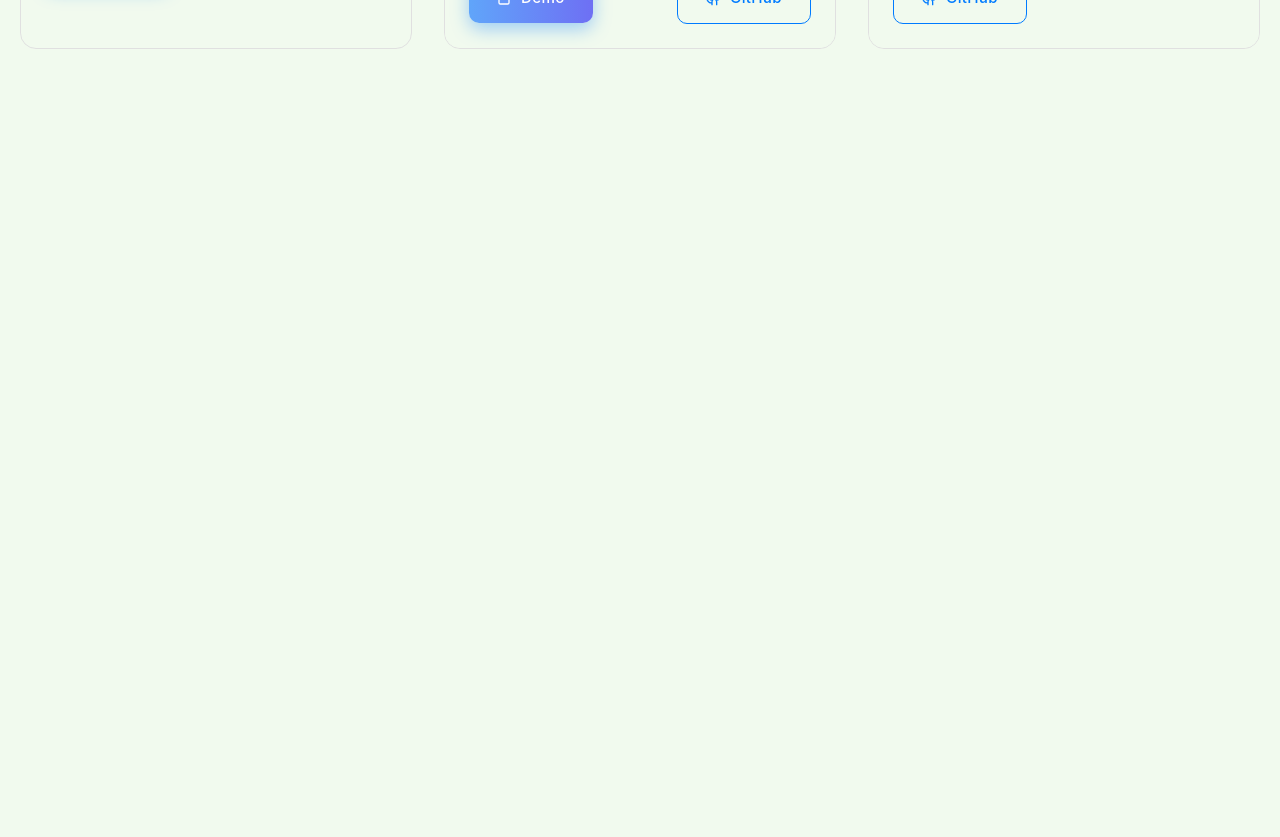
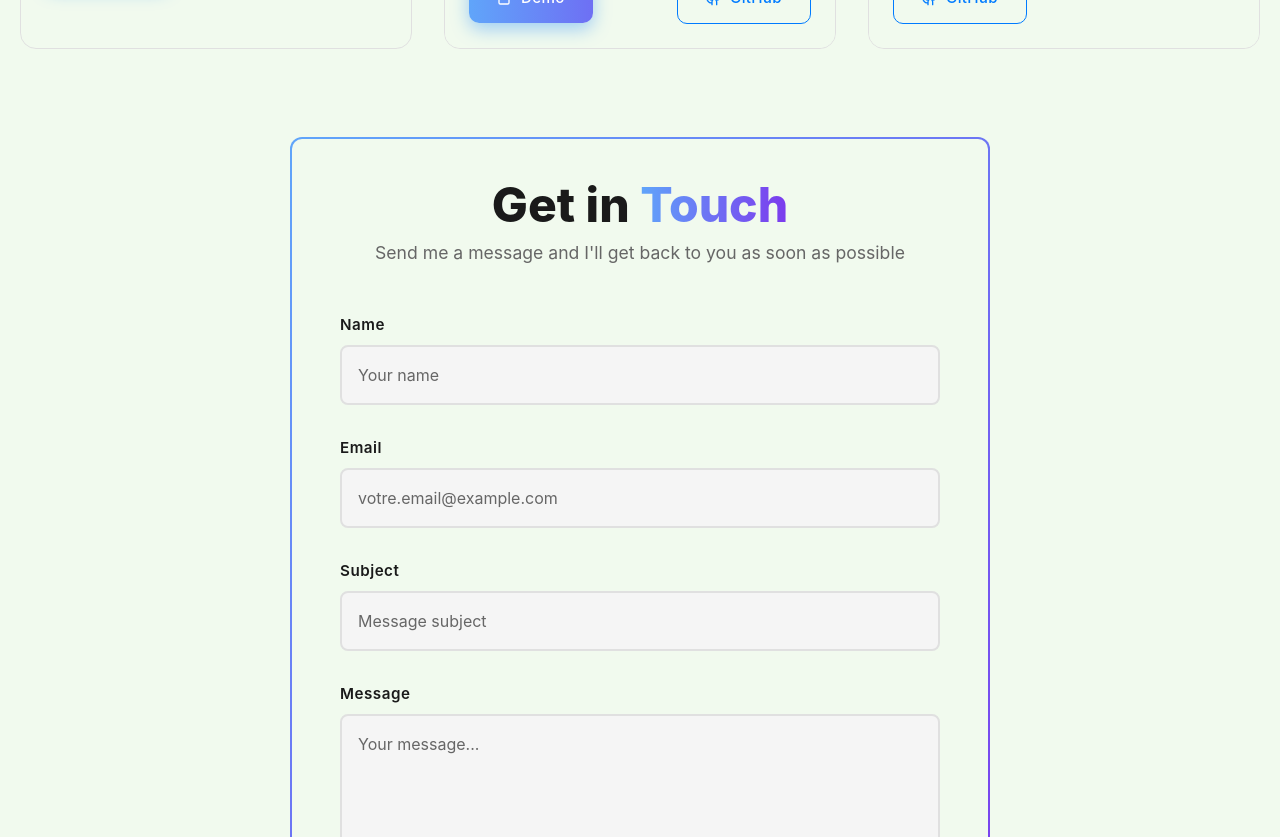
Before and after one commit to MamitianaAntonio/my-portfolio, a React (Vite) app: page / in a window 1280 px wide. Shown: the part 1960-2797 px from the top of the page. Before the commit the page ends 2089 px from the top, so only its background shows below. Built offline with nearby package versions, Linux system fonts and the light colour scheme.

Commit message:
feat(form) : create form field and implement emailJS into it

```diff
--- a/package.json
+++ b/package.json
@@ -10,6 +10,7 @@
     "preview": "vite preview"
   },
   "dependencies": {
+    "@emailjs/browser": "^4.4.1",
     "@fortawesome/fontawesome-svg-core": "^7.1.0",
     "@fortawesome/free-solid-svg-icons": "^7.1.0",
     "@fortawesome/react-fontawesome": "^3.1.1",
--- a/src/App.jsx
+++ b/src/App.jsx
@@ -2,6 +2,7 @@ import Navbar from "./components/layout/Navbar.jsx";
 import Hero from "./components/sections/Hero.jsx";
 import Project from "./components/sections/Project.jsx";
 import Skills from "./components/sections/Skills.jsx";
+import Contact from "./components/sections/Contact.jsx";
 
 export const App = () => {
   return (
@@ -10,6 +11,7 @@ export const App = () => {
       <Hero />
       <Skills />
       <Project />
+      <Contact />
     </>
   );
 };
--- /dev/null
+++ b/src/components/sections/Contact.css
@@ -0,0 +1,162 @@
+/* Section */
+.contact-section {
+  background: var(--bg-primary);
+  padding: 0.5rem 1rem;
+  overflow: hidden;
+  display: flex;
+  align-items: center;
+  justify-content: center;
+  min-height: auto;
+}
+
+.contact-container {
+  max-width: 700px;
+  width: 100%;
+  display: flex;
+  flex-direction: column;
+  align-items: center;
+  position: relative;
+  padding: 2.5rem;
+  border-radius: 12px;
+  background: var(--bg-primary);
+  background-image:
+    linear-gradient(var(--bg-primary), var(--bg-primary)),
+    linear-gradient(135deg, var(--gradient-from), var(--gradient-to));
+  background-origin: border-box;
+  background-clip: padding-box, border-box;
+  border: 2px solid transparent;
+}
+
+.contact-section h2 {
+  font-size: clamp(2rem, 5vw, 3rem);
+  font-weight: 800;
+  color: var(--text-primary);
+  text-align: center;
+  margin-bottom: 0.5rem;
+  line-height: 1.1;
+}
+
+.section-subtitle {
+  text-align: center;
+  color: var(--text-secondary);
+  margin-bottom: 3rem;
+  font-size: clamp(0.9rem, 2vw, 1.1rem);
+  max-width: 600px;
+  margin-left: auto;
+  margin-right: auto;
+}
+
+/* Form */
+.contact-form {
+  width: 100%;
+  max-width: 600px;
+  display: flex;
+  flex-direction: column;
+  gap: 2rem;
+  animation: fadeInUp 0.6s ease-out 0.2s both;
+}
+
+@keyframes fadeInUp {
+  from {
+    opacity: 0;
+    transform: translateY(30px);
+  }
+  to {
+    opacity: 1;
+    transform: translateY(0);
+  }
+}
+
+.form-group {
+  display: flex;
+  flex-direction: column;
+  gap: 0.5rem;
+}
+
+.form-group label {
+  font-weight: 600;
+  color: var(--text-primary);
+  font-size: 0.95rem;
+  letter-spacing: 0.5px;
+}
+
+.form-group input,
+.form-group textarea {
+  padding: 1rem;
+  border: 2px solid var(--border-color);
+  border-radius: 8px;
+  background: var(--bg-secondary);
+  color: var(--text-primary);
+  font-family: inherit;
+  font-size: 1rem;
+  transition: all 0.3s ease;
+}
+
+.form-group input::placeholder,
+.form-group textarea::placeholder {
+  color: var(--text-secondary);
+}
+
+.form-group input:focus,
+.form-group textarea:focus {
+  outline: none;
+  border-color: var(--accent-color);
+  background: var(--bg-primary);
+  box-shadow: 0 0 0 3px rgba(96, 165, 250, 0.1);
+}
+
+.form-group textarea {
+  resize: vertical;
+  min-height: 140px;
+  font-family: inherit;
+}
+
+/* Messages */
+.error-message {
+  padding: 1.2rem;
+  background: rgba(231, 76, 60, 0.1);
+  border-left: 4px solid #e74c3c;
+  border-radius: 6px;
+  color: #e74c3c;
+  font-weight: 500;
+  text-align: center;
+  animation: slideIn 0.3s ease;
+}
+
+.success-message {
+  padding: 1.2rem;
+  background: rgba(39, 174, 96, 0.1);
+  border-left: 4px solid #27ae60;
+  border-radius: 6px;
+  color: #27ae60;
+  font-weight: 500;
+  text-align: center;
+  animation: slideIn 0.3s ease;
+}
+
+@keyframes slideIn {
+  from {
+    opacity: 0;
+    transform: translateX(-10px);
+  }
+  to {
+    opacity: 1;
+    transform: translateX(0);
+  }
+}
+
+/* Responsive */
+@media (max-width: 768px) {
+  .contact-section {
+    padding: 4rem 1rem;
+  }
+
+  .contact-form {
+    gap: 1.5rem;
+  }
+
+  button[type="submit"] {
+    padding: 0.9rem;
+    font-size: 0.95rem;
+  }
+}
--- /dev/null
+++ b/src/components/sections/Contact.jsx
@@ -0,0 +1,152 @@
+import { useEffect, useState } from "react";
+import emailjs from "@emailjs/browser";
+import "./Contact.css";
+import "../ui/Button.css";
+
+export default function Contact() {
+  const [formData, setFormData] = useState({
+    name: "",
+    email: "",
+    subject: "",
+    message: "",
+  });
+  const [loading, setLoading] = useState(false);
+  const [submitted, setSubmitted] = useState(false);
+  const [error, setError] = useState("");
+
+  useEffect(() => {
+    emailjs.init("nWFRxJck3cFwDCf46");
+  }, []);
+
+  const handleChange = (e) => {
+    const { name, value } = e.target;
+    setFormData((prev) => ({
+      ...prev,
+      [name]: value,
+    }));
+  };
+
+  const handleSubmit = async (e) => {
+    e.preventDefault();
+
+    setLoading(true);
+    setError("");
+
+    try {
+      const response = await emailjs.send(
+        "service_2w2qh0d",
+        "template_bybbpss",
+        {
+          from_name: formData.name,
+          from_email: formData.email,
+          subject: formData.subject,
+          message: formData.message,
+          to_email: "ratolojanaharyantonio.pro@gmail.com",
+        },
+      );
+
+      setSubmitted(true);
+      setFormData({ name: "", email: "", subject: "", message: "" });
+      setTimeout(() => setSubmitted(false), 5000);
+    } catch (err) {
+      setError("Error sending message. Please try again.");
+      console.error("EmailJS error:", err);
+    } finally {
+      setLoading(false);
+    }
+  };
+
+  return (
+    <section id="contact" className="contact-section">
+      <div className="contact-container">
+        <h2 className="text-4xl md:text-5xl font-bold text-var(--text-white) mb-4">
+          Get in{" "}
+          <span
+            style={{
+              background:
+                "linear-gradient(to right, var(--gradient-from), var(--gradient-to))",
+              WebkitBackgroundClip: "text",
+              WebkitTextFillColor: "transparent",
+            }}
+            className="text-transparent bg-clip-text"
+          >
+            Touch
+          </span>
+        </h2>
+        <p className="section-subtitle">
+          Send me a message and I'll get back to you as soon as possible
+        </p>
+
+        <form onSubmit={handleSubmit} className="contact-form">
+          <div className="form-group">
+            <label htmlFor="name">Name</label>
+            <input
+              type="text"
+              id="name"
+              name="name"
+              value={formData.name}
+              onChange={handleChange}
+              placeholder="Your name"
+              required
+            />
+          </div>
+
+          <div className="form-group">
+            <label htmlFor="email">Email</label>
+            <input
+              type="email"
+              id="email"
+              name="email"
+              value={formData.email}
+              onChange={handleChange}
+              placeholder="votre.email@example.com"
+              required
+            />
+          </div>
+
+          <div className="form-group">
+            <label htmlFor="subject">Subject</label>
+            <input
+              type="text"
+              id="subject"
+              name="subject"
+              value={formData.subject}
+              onChange={handleChange}
+              placeholder="Message subject"
+              required
+            />
+          </div>
+
+          <div className="form-group">
+            <label htmlFor="message">Message</label>
+            <textarea
+              id="message"
+              name="message"
+              value={formData.message}
+              onChange={handleChange}
+              placeholder="Your message..."
+              rows="5"
+              required
+            />
+          </div>
+
+          {error && <div className="error-message">{error}</div>}
+          {submitted && (
+            <div className="success-message">Message sent successfully!</div>
+          )}
+          <button
+            type="submit"
+            disabled={loading}
+            className="btn btn-primary"
+            style={{
+              opacity: loading ? 0.6 : 1,
+              cursor: loading ? "not-allowed" : "pointer",
+            }}
+          >
+            {loading ? "Sending..." : "Send Message"}
+          </button>
+        </form>
+      </div>
+    </section>
+  );
+}
--- a/src/components/ui/Button.css
+++ b/src/components/ui/Button.css
@@ -27,7 +27,7 @@
 .btn-primary:hover {
   transform: translateY(-3px);
   background-position: right center;
-  box-shadow: 0 12px 30px
+  box-shadow: 0 5px 20px
     color-mix(in srgb, var(--accent-color) 55%, transparent);
 }
 
--- a/src/components/ui/Button.jsx
+++ b/src/components/ui/Button.jsx
@@ -3,6 +3,7 @@ import './Button.css';
 export default function Button({
   children,
   href,
+  type,
   target,
   variant = "primary",
   classname = "",
@@ -19,6 +20,7 @@ export default function Button({
     <a
       href={href}
       target={target}
+      type={type}
       rel={rel}
       className={`${baseClasses} ${variantClasses[variant]} ${classname}`}
     >
```
Also changed, not shown: 1 other file (tests, documents, lock files or other folders).
